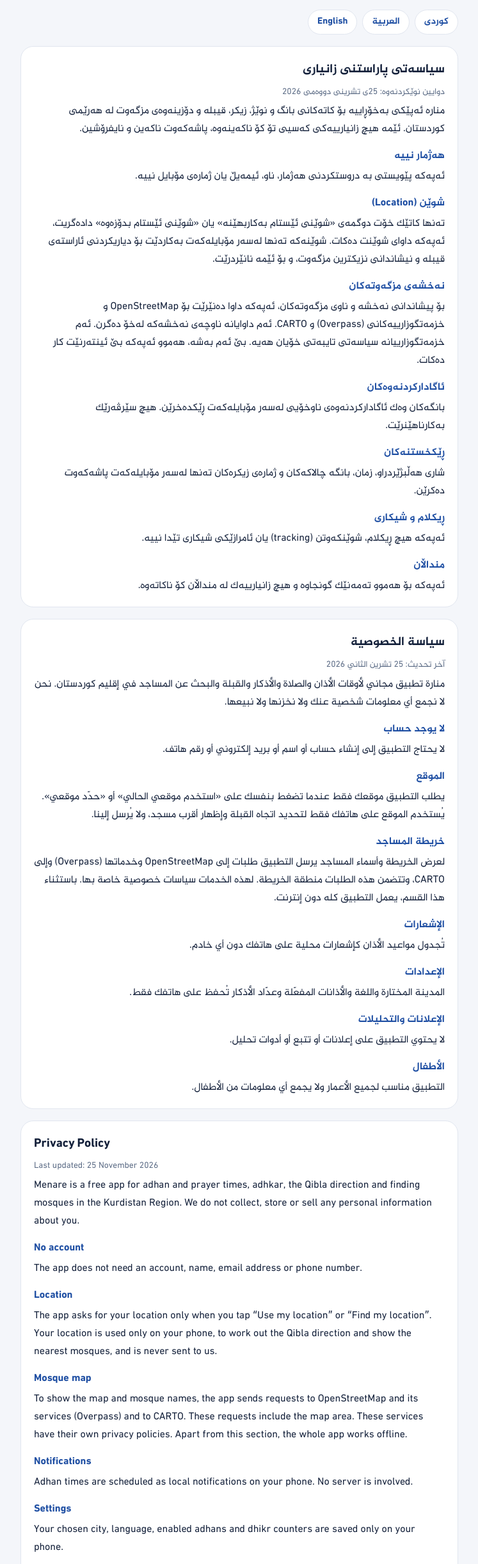
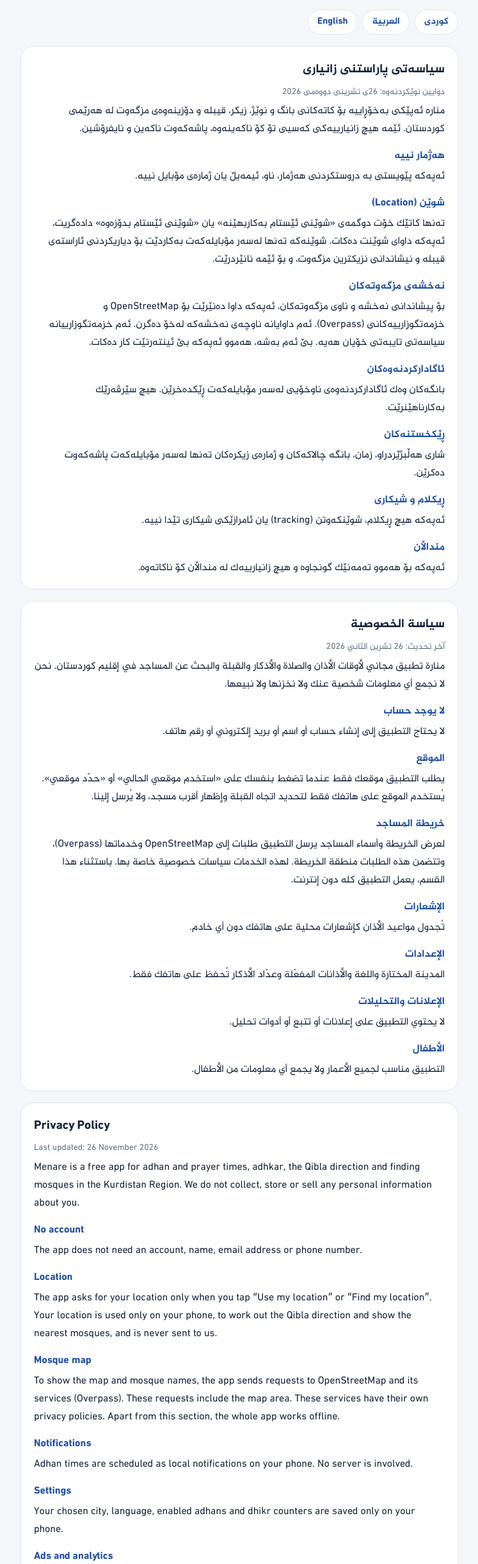
Before and after one commit to hemnedlbi/Menare, a plain HTML site: page public/privacy.html in a window 1280 px wide. Shown: the part 85-2529 px from the top of the page at 64% size, without its empty margins (266-1013 px from the left). Drawn offline with Linux system fonts and the light colour scheme.

Commit message:
iPhone app: mosque map tiles from OpenStreetMap via native HTTP (CARTO now needs an API key) (#1)
- In the iPhone app the map showed "API KEY REQUIRED" because CARTO's basemap
  tiles now require a key. The app now loads tile.openstreetmap.org tiles
  through CapacitorHttp (native request) with its own User-Agent and Referer,
  so OSM's tile policy is met without a web Referer.
- Website unchanged (tile.openstreetmap.org directly).
- privacy.html: CARTO removed from the services list (3 languages), date 26 Nov.
- sw.js CACHE menare-v17.


Claude-Session: https://claude.ai/code/session_01PvZyzUnmWVDiP6fMk25o1x

Co-authored-by: Claude <noreply@anthropic.com>

```diff
--- a/public/privacy.html
+++ b/public/privacy.html
@@ -39,14 +39,14 @@ footer{color:var(--muted);font-size:.8rem;text-align:center;direction:ltr}
 
 <section id="ckb" lang="ckb" dir="rtl">
   <h2>سیاسەتی پاراستنی زانیاری</h2>
-  <p class="muted">دوایین نوێکردنەوە: ٢٥ی تشرینی دووەمی ٢٠٢٦</p>
+  <p class="muted">دوایین نوێکردنەوە: ٢٦ی تشرینی دووەمی ٢٠٢٦</p>
   <p>منارە ئەپێکی بەخۆڕاییە بۆ کاتەکانی بانگ و نوێژ، زیکر، قیبلە و دۆزینەوەی مزگەوت لە هەرێمی کوردستان. ئێمە هیچ زانیارییەکی کەسیی تۆ کۆ ناکەینەوە، پاشەکەوت ناکەین و نایفرۆشین.</p>
   <h3>هەژمار نییە</h3>
   <p>ئەپەکە پێویستی بە دروستکردنی هەژمار، ناو، ئیمەیڵ یان ژمارەی مۆبایل نییە.</p>
   <h3>شوێن (Location)</h3>
   <p>تەنها کاتێک خۆت دوگمەی «شوێنی ئێستام بەکاربهێنە» یان «شوێنی ئێستام بدۆزەوە» دادەگریت، ئەپەکە داوای شوێنت دەکات. شوێنەکە تەنها لەسەر مۆبایلەکەت بەکاردێت بۆ دیاریکردنی ئاراستەی قیبلە و نیشاندانی نزیکترین مزگەوت، و بۆ ئێمە نانێردرێت.</p>
   <h3>نەخشەی مزگەوتەکان</h3>
-  <p>بۆ پیشاندانی نەخشە و ناوی مزگەوتەکان، ئەپەکە داوا دەنێرێت بۆ OpenStreetMap و خزمەتگوزارییەکانی (Overpass) و CARTO. ئەم داوایانە ناوچەی نەخشەکە لەخۆ دەگرن. ئەم خزمەتگوزارییانە سیاسەتی تایبەتی خۆیان هەیە. بێ ئەم بەشە، هەموو ئەپەکە بێ ئینتەرنێت کار دەکات.</p>
+  <p>بۆ پیشاندانی نەخشە و ناوی مزگەوتەکان، ئەپەکە داوا دەنێرێت بۆ OpenStreetMap و خزمەتگوزارییەکانی (Overpass). ئەم داوایانە ناوچەی نەخشەکە لەخۆ دەگرن. ئەم خزمەتگوزارییانە سیاسەتی تایبەتی خۆیان هەیە. بێ ئەم بەشە، هەموو ئەپەکە بێ ئینتەرنێت کار دەکات.</p>
   <h3>ئاگادارکردنەوەکان</h3>
   <p>بانگەکان وەک ئاگادارکردنەوەی ناوخۆیی لەسەر مۆبایلەکەت ڕێکدەخرێن. هیچ سێرڤەرێک بەکارناهێنرێت.</p>
   <h3>ڕێکخستنەکان</h3>
@@ -59,14 +59,14 @@ footer{color:var(--muted);font-size:.8rem;text-align:center;direction:ltr}
 
 <section id="ar" lang="ar" dir="rtl">
   <h2>سياسة الخصوصية</h2>
-  <p class="muted">آخر تحديث: ٢٥ تشرين الثاني ٢٠٢٦</p>
+  <p class="muted">آخر تحديث: ٢٦ تشرين الثاني ٢٠٢٦</p>
   <p>منارة تطبيق مجاني لأوقات الأذان والصلاة والأذكار والقبلة والبحث عن المساجد في إقليم كوردستان. نحن لا نجمع أي معلومات شخصية عنك ولا نخزنها ولا نبيعها.</p>
   <h3>لا يوجد حساب</h3>
   <p>لا يحتاج التطبيق إلى إنشاء حساب أو اسم أو بريد إلكتروني أو رقم هاتف.</p>
   <h3>الموقع</h3>
   <p>يطلب التطبيق موقعك فقط عندما تضغط بنفسك على «استخدم موقعي الحالي» أو «حدّد موقعي». يُستخدم الموقع على هاتفك فقط لتحديد اتجاه القبلة وإظهار أقرب مسجد، ولا يُرسل إلينا.</p>
   <h3>خريطة المساجد</h3>
-  <p>لعرض الخريطة وأسماء المساجد يرسل التطبيق طلبات إلى OpenStreetMap وخدماتها (Overpass) وإلى CARTO، وتتضمن هذه الطلبات منطقة الخريطة. لهذه الخدمات سياسات خصوصية خاصة بها. باستثناء هذا القسم، يعمل التطبيق كله دون إنترنت.</p>
+  <p>لعرض الخريطة وأسماء المساجد يرسل التطبيق طلبات إلى OpenStreetMap وخدماتها (Overpass)، وتتضمن هذه الطلبات منطقة الخريطة. لهذه الخدمات سياسات خصوصية خاصة بها. باستثناء هذا القسم، يعمل التطبيق كله دون إنترنت.</p>
   <h3>الإشعارات</h3>
   <p>تُجدول مواعيد الأذان كإشعارات محلية على هاتفك دون أي خادم.</p>
   <h3>الإعدادات</h3>
@@ -79,14 +79,14 @@ footer{color:var(--muted);font-size:.8rem;text-align:center;direction:ltr}
 
 <section id="en" lang="en" dir="ltr">
   <h2>Privacy Policy</h2>
-  <p class="muted">Last updated: 25 November 2026</p>
+  <p class="muted">Last updated: 26 November 2026</p>
   <p>Menare is a free app for adhan and prayer times, adhkar, the Qibla direction and finding mosques in the Kurdistan Region. We do not collect, store or sell any personal information about you.</p>
   <h3>No account</h3>
   <p>The app does not need an account, name, email address or phone number.</p>
   <h3>Location</h3>
   <p>The app asks for your location only when you tap “Use my location” or “Find my location”. Your location is used only on your phone, to work out the Qibla direction and show the nearest mosques, and is never sent to us.</p>
   <h3>Mosque map</h3>
-  <p>To show the map and mosque names, the app sends requests to OpenStreetMap and its services (Overpass) and to CARTO. These requests include the map area. These services have their own privacy policies. Apart from this section, the whole app works offline.</p>
+  <p>To show the map and mosque names, the app sends requests to OpenStreetMap and its services (Overpass). These requests include the map area. These services have their own privacy policies. Apart from this section, the whole app works offline.</p>
   <h3>Notifications</h3>
   <p>Adhan times are scheduled as local notifications on your phone. No server is involved.</p>
   <h3>Settings</h3>
--- a/public/sw.js
+++ b/public/sw.js
@@ -1,4 +1,4 @@
-const CACHE="menare-v16";
+const CACHE="menare-v17";
 const FILES=["./","index.html","manifest.webmanifest","fonts/SarkarAljazeera-Regular.woff2","fonts/SarkarAljazeera-Bold.woff2","fonts/Amiri-Regular.woff2","fonts/Amiri-Bold.woff2",
  "icons/icon-192.png","icons/icon-512.png","icons/maskable-512.png","icons/apple-touch-icon.png","vendor/leaflet/leaflet.js","vendor/leaflet/leaflet.css"];
 self.addEventListener("install",e=>{e.waitUntil(caches.open(CACHE).then(c=>c.addAll(FILES)).then(()=>self.skipWaiting()));});
```
Also changed, not shown: public/index.html (+11 -3 lines).
